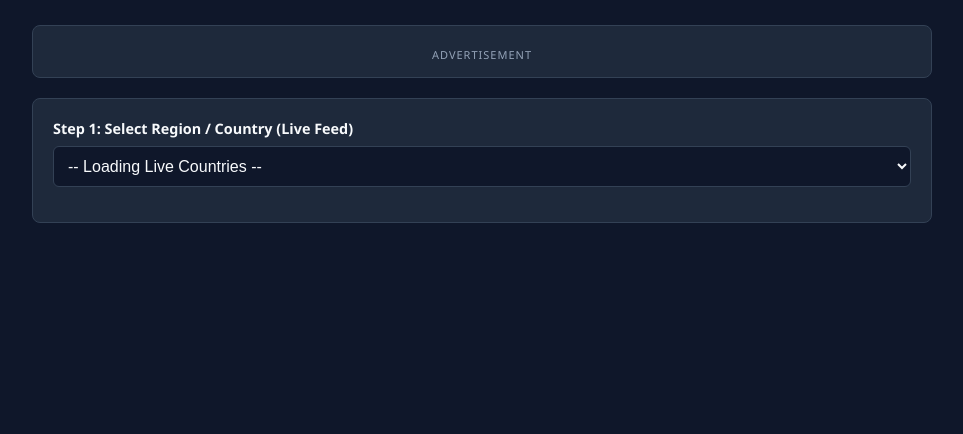
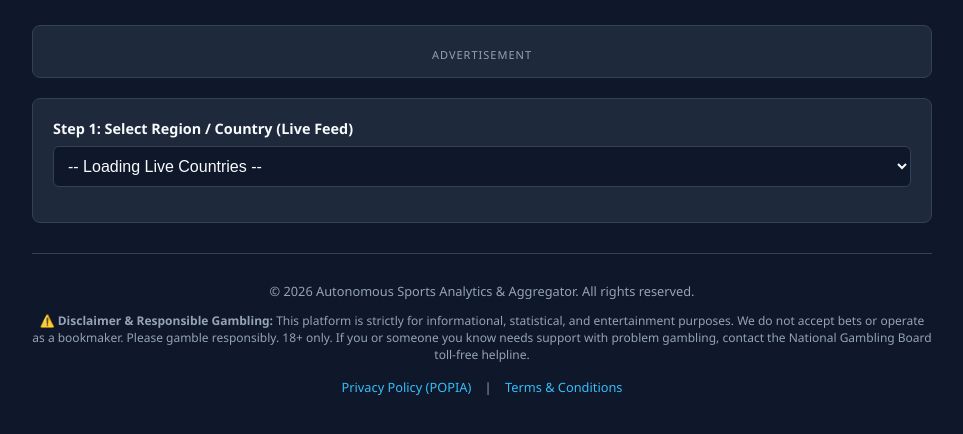
Before and after one commit to smtshiyo8-dot/sports-predict-app, a Flask app: template templates/index.html in a window 1280 px wide. Shown: the part 69-503 px from the top of the page, without its empty margins (158-1121 px from the left). Run offline with Flask 3, Linux system fonts and the light colour scheme; the template is opened without the code that fills it, so the values that code supplies are empty.

Commit message:
Update index.html

```diff
--- a/templates/index.html
+++ b/templates/index.html
@@ -36,13 +36,21 @@
         .admin-table { width: 100%; border-collapse: collapse; margin-top: 10px; font-size: 0.9rem; }
         .admin-table th, .admin-table td { border: 1px solid var(--border-color); padding: 8px 12px; text-align: left; }
         .admin-table th { background-color: var(--card-bg); color: var(--accent-blue); }
+
+        /* Legal Modal Styles */
+        .modal { display: none; position: fixed; z-index: 1000; left: 0; top: 0; width: 100%; height: 100%; background-color: rgba(0,0,0,0.7); }
+        .modal-content { background-color: var(--card-bg); margin: 10% auto; padding: 25px; border: 1px solid var(--border-color); width: 80%; max-width: 600px; border-radius: 8px; max-height: 80vh; overflow-y: auto; color: var(--text-color); }
+        .close-btn { color: var(--text-muted); float: right; font-size: 28px; font-weight: bold; cursor: pointer; }
+        .close-btn:hover { color: var(--text-color); }
+        footer { text-align: center; font-size: 0.8rem; color: var(--text-muted); margin-top: 30px; border-top: 1px solid var(--border-color); padding-top: 15px; }
+        footer a { color: var(--accent-blue); text-decoration: none; margin: 0 10px; cursor: pointer; }
+        footer a:hover { text-decoration: underline; }
     </style>
 </head>
 <body>
 
 <div class="container">
     <header>
-        <!-- Cofa apha kathathu okanye ngokucofa okuqhelekileyo ukuze ufake i-PIN ye-Admin -->
         <h1 onclick="promptAdminAccess()" title="Click here for Admin Portal">Autonomous Sports Analytics & Aggregator</h1>
         <div>
             <span id="status-text" class="status-badge">Connecting to Live Feed...</span>
@@ -61,14 +69,13 @@
         <script>(adsbygoogle = window.adsbygoogle || []).push({});</script>
     </div>
 
-    <!-- ================= ADMIN DASHBOARD (OWNER / AUTHORIZED ONLY) ================= -->
+    <!-- ================= ADMIN DASHBOARD ================= -->
     <div id="admin-panel" class="card">
         <div style="display: flex; justify-content: space-between; align-items: center; margin-bottom: 15px; border-bottom: 1px solid var(--border-color); padding-bottom: 10px;">
             <h3 style="color: #f59e0b; margin: 0;">🛡️ Exclusive Admin & Owner Control Panel</h3>
             <button onclick="hideAdminDashboard()" style="width: auto; background: var(--border-color); color: var(--text-color); padding: 5px 12px; font-size: 0.8rem;">Close Panel</button>
         </div>
 
-        <!-- 1. Proceeds / Earnings Overview -->
         <div class="results-grid" style="margin-bottom: 20px;">
             <div class="metric-box">
                 <div class="metric-title">Total Proceeds / Revenue</div>
@@ -84,16 +91,14 @@
             </div>
         </div>
 
-        <!-- 2. Visiting Stats & Download Option -->
         <div class="metric-box" style="margin-bottom: 20px;">
             <div style="display: flex; justify-content: space-between; align-items: center; margin-bottom: 10px;">
                 <span class="metric-title" style="font-size: 0.9rem;">Visiting Statistics & Traffic Logs</span>
                 <button onclick="downloadVisitingStats()" style="width: auto; background: var(--accent-blue); color: #0f172a; padding: 6px 14px; font-size: 0.85rem;">📥 Download Stats (CSV)</button>
             </div>
-            <p style="font-size: 0.85rem; color: var(--text-muted); margin: 0;">Active daily traffic is tracked securely. Click download above to export logs for deep analysis.</p>
+            <p style="font-size: 0.85rem; color: var(--text-muted); margin: 0;">Active daily traffic is tracked securely.</p>
         </div>
 
-        <!-- 3. Registered Users List -->
         <div class="metric-box" style="margin-bottom: 20px;">
             <div class="metric-title" style="font-size: 0.9rem; margin-bottom: 10px;">Registered Users Database</div>
             <div style="max-height: 150px; overflow-y: auto;">
@@ -109,7 +114,6 @@
             </div>
         </div>
 
-        <!-- 4. User Enquiries & Suggestions -->
         <div class="metric-box">
             <div class="metric-title" style="font-size: 0.9rem; margin-bottom: 10px;">User Enquiries & Suggestions Feedback</div>
             <div style="max-height: 180px; overflow-y: auto;">
@@ -188,16 +192,16 @@
             <div style="display: flex; gap: 15px; justify-content: center; flex-wrap: wrap;">
                 <a href="https://www.betway.co.za/?btag=YOUR_AFFILIATE_ID" target="_blank"
                    style="background: #16a34a; color: white; padding: 12px 24px; border-radius: 6px; text-decoration: none; font-weight: bold; display: inline-block;">
-                   Bet with Betway
+                    Bet with Betway
                 </a>
                 <a href="https://www.hollywoodbets.net/?ref=YOUR_AFFILIATE_ID" target="_blank"
                    style="background: #2563eb; color: white; padding: 12px 24px; border-radius: 6px; text-decoration: none; font-weight: bold; display: inline-block;">
-                   Bet with Hollywoodbets
+                    Bet with Hollywoodbets
                 </a>
             </div>
         </div>
 
-        <!-- Optional User Feedback Form for App Users to send Enquiries/Suggestions -->
+        <!-- Optional User Feedback Form -->
         <div class="card" style="margin-top: 20px;">
             <h3 style="color: var(--accent-blue); font-size: 1.1rem; margin-bottom: 10px;">Send Us an Enquiry or Suggestion</h3>
             <input type="text" id="feedback-name" placeholder="Your Name">
@@ -209,7 +213,69 @@
             <button onclick="submitUserFeedback()" style="background: var(--accent-blue); color: #0f172a;">Submit to Admin</button>
         </div>
     </div>
+
+    <!-- ================= FOOTER & LEGAL COMPLIANCE LINKS ================= -->
+    <footer>
+        <p style="margin-bottom: 10px;">&copy; 2026 Autonomous Sports Analytics & Aggregator. All rights reserved.</p>
+        <p style="margin-bottom: 15px; font-size: 0.75rem; color: var(--text-muted);">
+            ⚠️ <strong>Disclaimer & Responsible Gambling:</strong> This platform is strictly for informational, statistical, and entertainment purposes. We do not accept bets or operate as a bookmaker.
+            Please gamble responsibly. 18+ only. If you or someone you know needs support with problem gambling, contact the National Gambling Board toll-free helpline.
+        </p>
+        <div>
+            <a onclick="openModal('privacyModal')">Privacy Policy (POPIA)</a> |
+            <a onclick="openModal('termsModal')">Terms & Conditions</a>
+        </div>
+    </footer>
+    <!-- ================= END FOOTER ================= -->
 </div>
+
+<!-- ================= LEGAL MODALS ================= -->
+<!-- Privacy Policy Modal -->
+<div id="privacyModal" class="modal">
+    <div class="modal-content">
+        <span class="close-btn" onclick="closeModal('privacyModal')">&times;</span>
+        <h2 style="color: var(--accent-blue); margin-top: 0;">Privacy Policy (POPIA Compliance)</h2>
+        <p style="font-size: 0.9rem; color: var(--text-muted); line-height: 1.5;">
+            At <strong>Autonomous Sports Analytics & Aggregator</strong>, we respect your privacy and are committed to protecting your personal information in accordance with the Protection of Personal Information Act (POPIA) of South Africa.
+        </p>
+        <h4 style="color: var(--text-color); margin-bottom: 5px;">1. Information We Collect</h4>
+        <p style="font-size: 0.9rem; color: var(--text-muted); line-height: 1.5;">
+            We may collect your name, email address, feedback messages, and usage telemetry (such as visit logs) solely to provide analytical data, process VIP access keys, and respond to your enquiries.
+        </p>
+        <h4 style="color: var(--text-color); margin-bottom: 5px;">2. Purpose & Confidentiality</h4>
+        <p style="font-size: 0.9rem; color: var(--text-muted); line-height: 1.5;">
+            Your information is stored securely and never sold, rented, or distributed to third-party marketing entities without explicit consent.
+        </p>
+        <h4 style="color: var(--text-color); margin-bottom: 5px;">3. Your Rights</h4>
+        <p style="font-size: 0.9rem; color: var(--text-muted); line-height: 1.5;">
+            You have the right to request access to, correction of, or deletion of any personal data we hold regarding your account or enquiries.
+        </p>
+    </div>
+</div>
+
+<!-- Terms & Conditions Modal -->
+<div id="termsModal" class="modal">
+    <div class="modal-content">
+        <span class="close-btn" onclick="closeModal('termsModal')">&times;</span>
+        <h2 style="color: var(--accent-blue); margin-top: 0;">Terms & Conditions</h2>
+        <p style="font-size: 0.9rem; color: var(--text-muted); line-height: 1.5;">
+            Welcome to the <strong>Autonomous Sports Analytics & Aggregator</strong> platform. By accessing or utilizing our services (including VIP passes and analytical tools), you agree to abide by these terms.
+        </p>
+        <h4 style="color: var(--text-color); margin-bottom: 5px;">1. Digital Products & VIP Passes</h4>
+        <p style="font-size: 0.9rem; color: var(--text-muted); line-height: 1.5;">
+            VIP Access Passes grant temporary timed access to advanced analytical metrics. Once a VIP access token has been generated and activated, purchases are final due to the immediate digital delivery nature of the service.
+        </p>
+        <h4 style="color: var(--text-color); margin-bottom: 5px;">2. No Guarantee of Outcomes</h4>
+        <p style="font-size: 0.9rem; color: var(--text-muted); line-height: 1.5;">
+            All statistical estimations, expected goals (xG), and projections are generated via data algorithms. They are intended for reference only and do not constitute financial or betting guarantees.
+        </p>
+        <h4 style="color: var(--text-color); margin-bottom: 5px;">3. User Conduct</h4>
+        <p style="font-size: 0.9rem; color: var(--text-muted); line-height: 1.5;">
+            Users agree not to misuse platform infrastructure, reverse-engineer API endpoints, or submit fraudulent or abusive messages through the feedback portal.
+        </p>
+    </div>
+</div>
+<!-- ================= END MODALS ================= -->
 
 <script>
     const PROXY_URL = "/api/proxy?endpoint=";
@@ -219,10 +285,26 @@
         await initializeLiveCountries();
     };
 
+    // Modal Control Functions
+    function openModal(modalId) {
+        document.getElementById(modalId).style.display = "block";
+    }
+
+    function closeModal(modalId) {
+        document.getElementById(modalId).style.display = "none";
+    }
+
+    // Close modal when clicking outside of content box
+    window.onclick = function(event) {
+        if (event.target.classList.contains('modal')) {
+            event.target.style.display = "none";
+        }
+    }
+
     // Admin Security & Dashboard Toggles
     function promptAdminAccess() {
         const pin = prompt("Enter Admin / Owner PIN:");
-        const adminPin = "1090"; // Unokuyitshintsha la PIN apha ngendlela othanda ngayo
+        const adminPin = "1090";
 
         if (pin === adminPin) {
             const panel = document.getElementById('admin-panel');
@@ -237,7 +319,6 @@
         document.getElementById('admin-panel').style.display = 'none';
     }
 
-    // Function to Download Visiting Stats as CSV file
     function downloadVisitingStats() {
         const statsData = "Date,Total Visits,Unique Visitors,Platform\n2026-08-01,950,820,Web/Mobile\n2026-08-02,942,790,Web/Mobile";
         const blob = new Blob([statsData], { type: 'text/csv;charset=utf-8;' });
@@ -250,7 +331,6 @@
         document.body.removeChild(a);
     }
 
-    // Handle incoming feedback/suggestions from users
     function submitUserFeedback() {
         const name = document.getElementById('feedback-name').value.trim();
         const type = document.getElementById('feedback-type').value;
```
